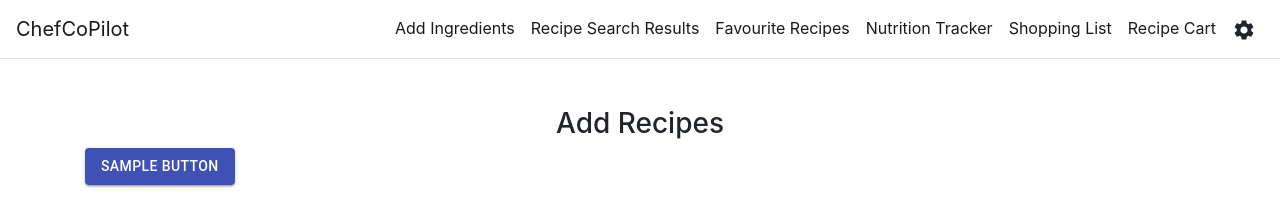
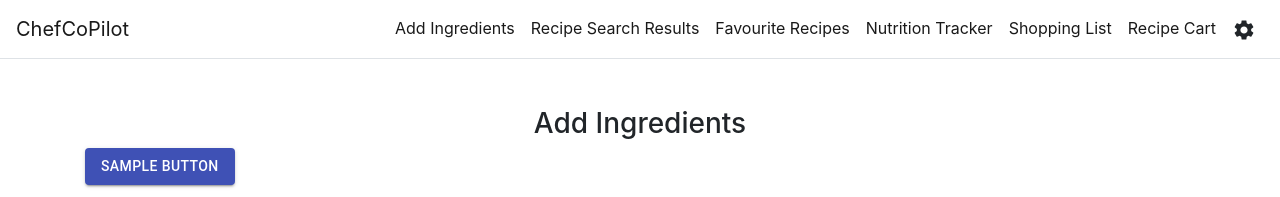
Before and after one commit to ECE444-2020Fall/project1-webapp-group6-importteamname-1, a React (Create React App) app: page / in a window 1280 px wide. Shown: the top 197 px of the page. Built offline with nearby package versions, Linux system fonts and the light colour scheme; no server answers.

Commit message:
Made code cleaner and added some comments

```diff
--- a/src/pages/AddIngredients/AddIngredients.jsx
+++ b/src/pages/AddIngredients/AddIngredients.jsx
@@ -5,7 +5,7 @@ const AddIngredients = () => {
   return <main id="mainContent">
     <div className="container">
       <div className="row justify-content-center mt-5 p-0">
-        <h3>Add Recipes</h3>
+        <h3>Add Ingredients</h3>
       </div>
       <Button variant="contained" color="primary">
           Sample Button
--- a/src/pages/RecipeSearchResults/RecipeSearchResults.jsx
+++ b/src/pages/RecipeSearchResults/RecipeSearchResults.jsx
@@ -29,7 +29,7 @@ const RecipeSearchResults = (props) => {
     if (currentSortOrder === "descending") {
       sortedRecipes = recipesToBeSorted.sort((recipeA, recipeB) => recipeA[valueToBeSorted] - recipeB[valueToBeSorted]);
       props.sortRecipesAscending(sortedRecipes, valueToBeSorted.toUpperCase());
-    } else if (currentSortOrder === "ascending") {
+    } else { // currentSortOrder is initialized to ''. When the user clicks the sort button for the first time, we sort recipes descending by default.
       sortedRecipes = recipesToBeSorted.sort((recipeA, recipeB) => recipeB[valueToBeSorted] - recipeA[valueToBeSorted]);
       props.sortRecipesDescending(sortedRecipes, valueToBeSorted.toUpperCase());
     }
```
